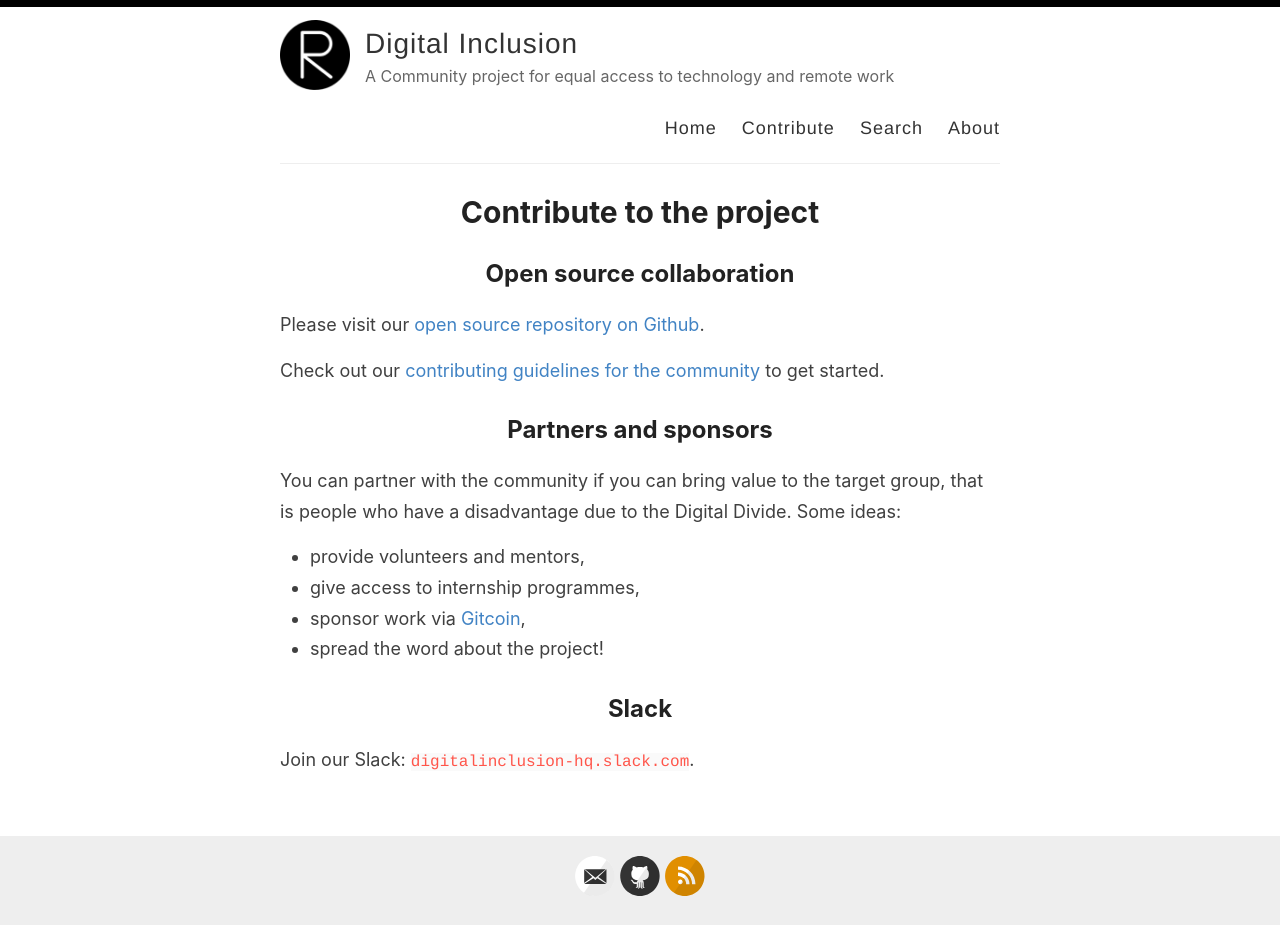
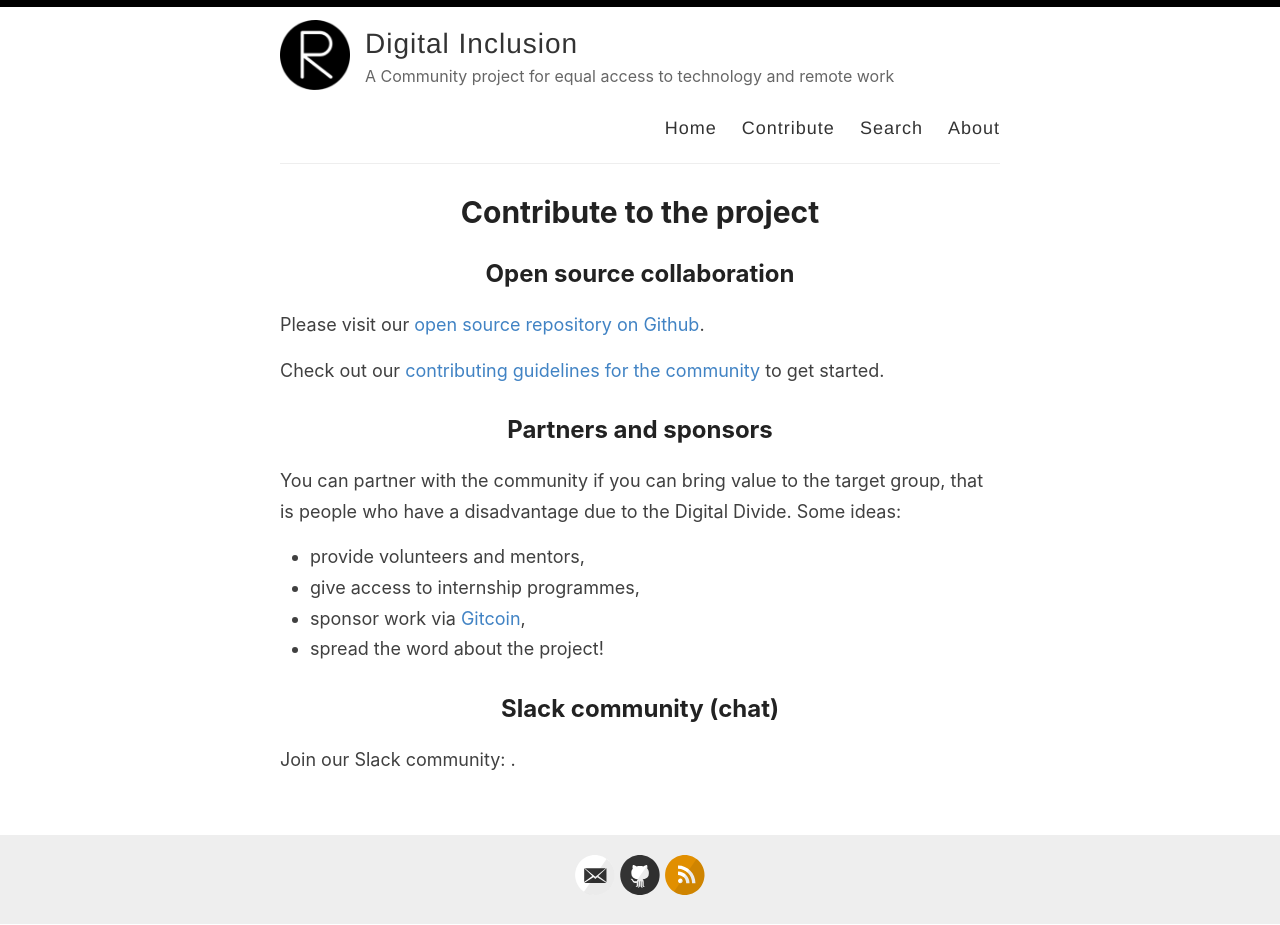
Before and after one commit to digital-inclusion/core, a Jekyll site: the page built from docs/_pages/contribute.md, in a window 1280 px wide. Built offline with Jekyll 4.4.1, drawn with Linux system fonts in a browser that asks for light colours.

Commit message:
Add link to Slack

```diff
--- a/docs/_pages/contribute.md
+++ b/docs/_pages/contribute.md
@@ -19,6 +19,6 @@ You can partner with the community if you can bring value to the target group, t
 - sponsor work via [Gitcoin](https://gitcoin.co/),
 - spread the word about the project!
 
-## Slack
+## Slack community (chat)
 
-Join our Slack: `digitalinclusion-hq.slack.com`.
+Join our Slack community: <digitalinclusion-hq.slack.com>.
```
